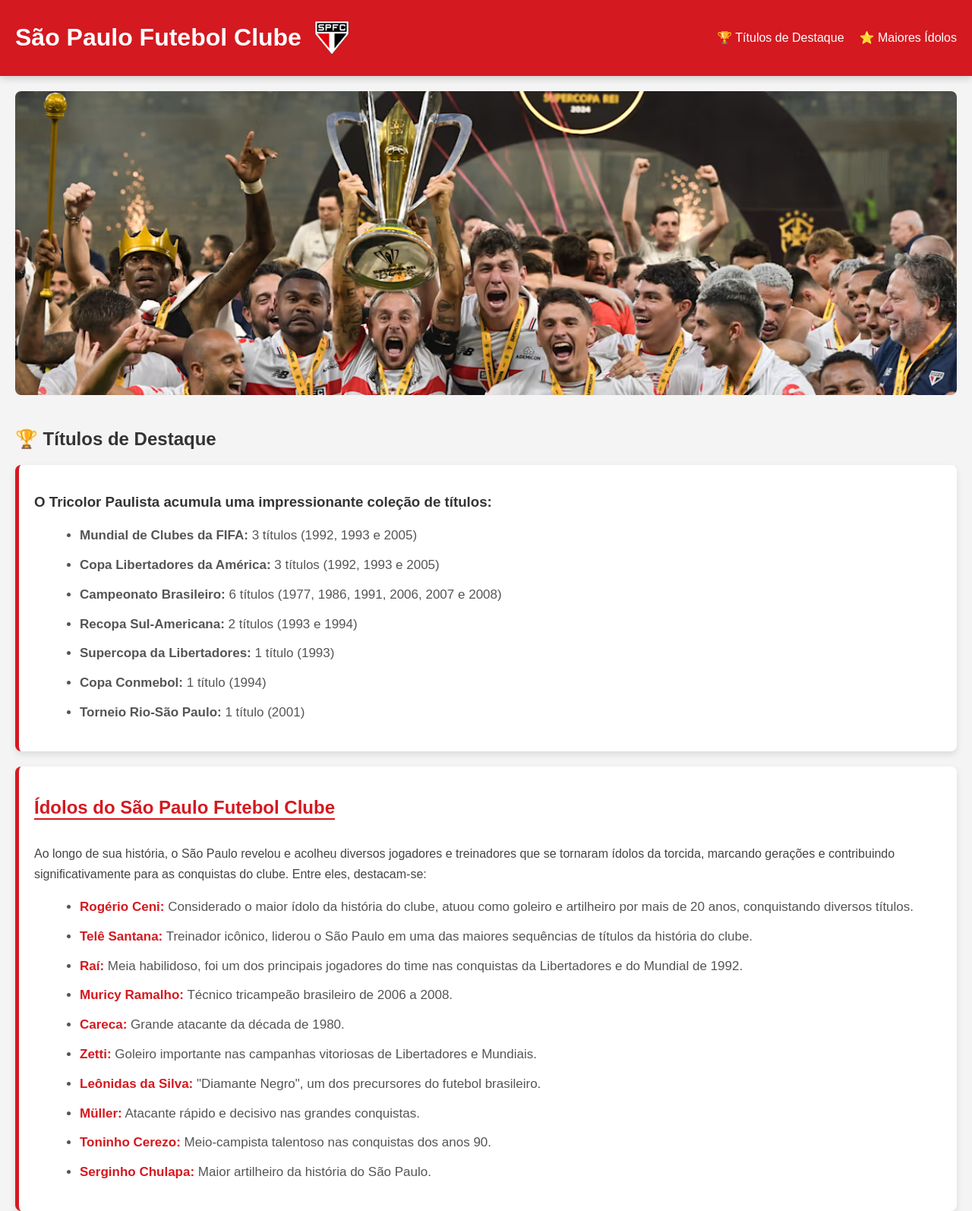
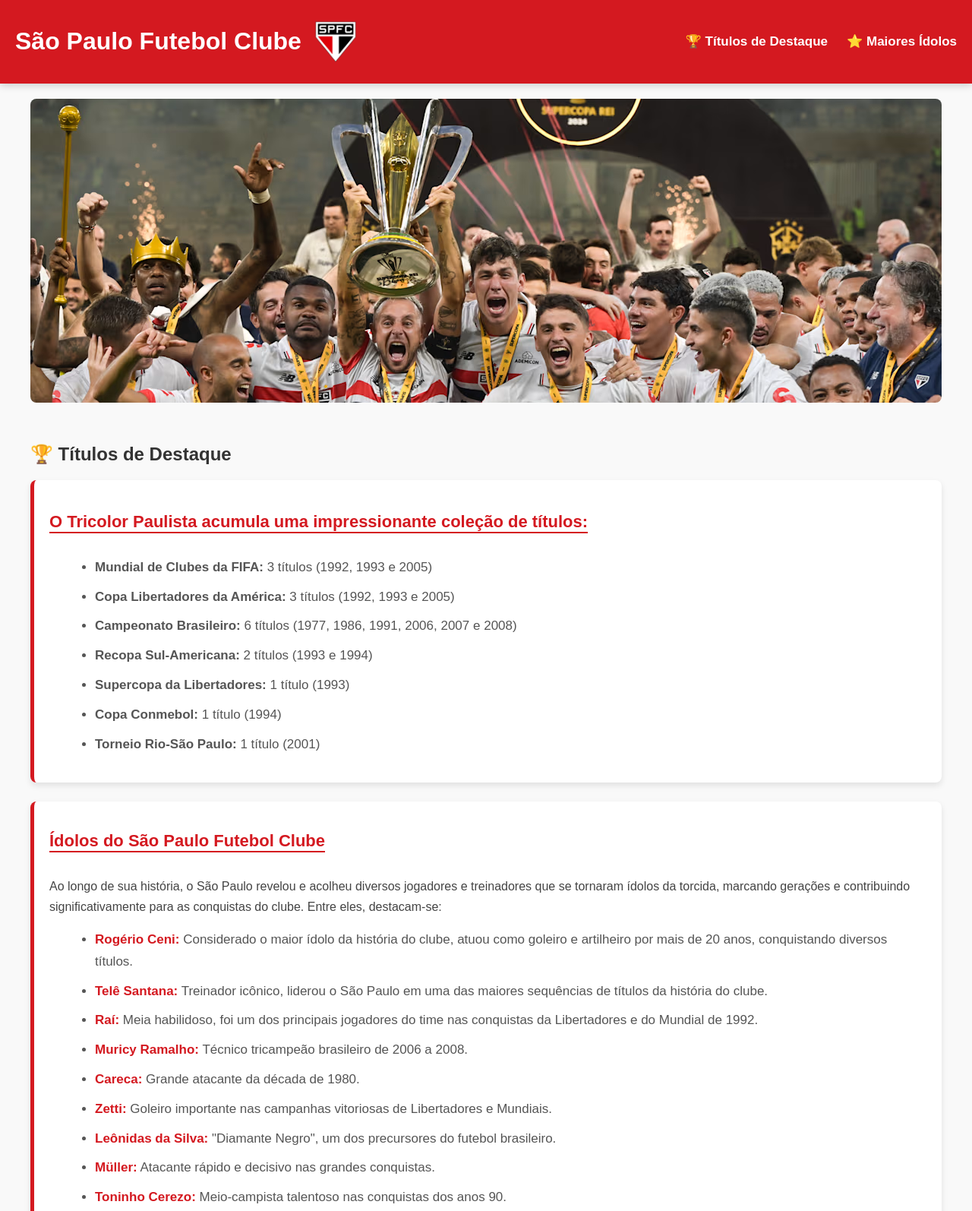
Before and after one commit to Nicolaspaiva14/site-s-o-pailo, a plain HTML site: page index.html in a window 1280 px wide. Shown: the top 1594 px of the page at 76% size. Drawn offline with Linux system fonts and the light colour scheme.

Commit message:
Update style.css

```diff
--- a/style.css
+++ b/style.css
@@ -1,17 +1,16 @@
 /* Configurações Gerais */
 body {
     font-family: 'Poppins', sans-serif;
-    background-color: #f4f4f4;
+    background-color: #f9f9f9;
     margin: 0;
     padding: 0;
     color: #333;
 }
 
-/* Cabeçalho */
 header.cabeçario {
     background-color: #D41920;
     color: white;
-    padding: 10px 20px;
+    padding: 15px 20px;
     display: flex;
     justify-content: space-between;
     align-items: center;
@@ -24,20 +23,21 @@ header.cabeçario {
 }
 
 .logo {
-    width: 50px;
+    width: 60px;
     margin-left: 15px;
 }
 
 .menu ul {
     list-style: none;
     display: flex;
-    gap: 20px;
+    gap: 25px;
 }
 
 .menu ul li a {
     color: white;
     text-decoration: none;
-    font-size: 16px;
+    font-size: 17px;
+    font-weight: bold;
     transition: 0.3s;
 }
 
@@ -46,17 +46,23 @@ header.cabeçario {
     text-decoration: underline;
 }
 
-/* Main */
 main {
     padding: 20px;
+    max-width: 1200px;
+    margin: 0 auto;
 }
 
+/* Conteúdo Principal */
 .conteudo img {
     width: 100%;
     max-height: 400px;
     object-fit: cover;
     border-radius: 8px;
-    margin-bottom: 20px;
+    margin-bottom: 25px;
+}
+
+section.conteudo {
+    margin-bottom: 25px;
 }
 
 /* Estilo dos Títulos de Destaque */
@@ -65,7 +71,7 @@ main {
     border-left: 5px solid #D41920;
     padding: 20px;
     border-radius: 8px;
-    margin-bottom: 20px;
+    margin-bottom: 25px;
     box-shadow: 0 4px 8px rgba(0, 0, 0, 0.1);
     transition: 0.3s;
 }
@@ -74,10 +80,10 @@ main {
     transform: scale(1.02);
 }
 
-.titulos h2 {
+.titulos h3 {
     color: #D41920;
     margin-bottom: 15px;
-    font-size: 24px;
+    font-size: 22px;
     border-bottom: 2px solid #D41920;
     display: inline-block;
 }
@@ -94,47 +100,47 @@ main {
 }
 
 /* Estilo dos Ídolos */
-.idolos {
+aside.idolos {
     background-color: #ffffff;
     border-left: 5px solid #D41920;
     padding: 20px;
     border-radius: 8px;
-    margin-bottom: 20px;
+    margin-bottom: 25px;
     box-shadow: 0 4px 8px rgba(0, 0, 0, 0.1);
     transition: 0.3s;
 }
 
-.idolos:hover {
+aside.idolos:hover {
     transform: scale(1.02);
 }
 
-.idolos h2 {
+aside.idolos h2 {
     color: #D41920;
     margin-bottom: 15px;
-    font-size: 24px;
+    font-size: 22px;
     border-bottom: 2px solid #D41920;
     display: inline-block;
 }
 
-.idolos p {
+aside.idolos p {
     margin-bottom: 15px;
     color: #444;
     font-size: 16px;
     line-height: 1.7em;
 }
 
-.idolos ul {
+aside.idolos ul {
     margin-left: 20px;
     color: #555;
     line-height: 1.8em;
 }
 
-.idolos ul li {
+aside.idolos ul li {
     margin-bottom: 10px;
     font-size: 17px;
 }
 
-.idolos ul li strong {
+aside.idolos ul li strong {
     color: #D41920;
 }
 
@@ -145,9 +151,6 @@ footer {
     text-align: center;
     padding: 15px 0;
     margin-top: 20px;
-    position: relative;
-    bottom: 0;
-    width: 100%;
     box-shadow: 0px -2px 10px rgba(0, 0, 0, 0.2);
 }
 
@@ -155,20 +158,7 @@ footer {
     margin: 0;
 }
 
-.destaques{
-    display: flex;
-    justify-content: center;
-    align-items: center;
-    margin-bottom: 25px;
+/* Animação de Scroll Suave */
+html {
+    scroll-behavior: smooth;
 }
-
-.destaqueArea{
-    display: flex;
-    justify-content: center;
-    align-items: center;
-}
-.centralizar{
-    display: flex;
-    justify-content: center;
-    align-items: center;
-}
```
